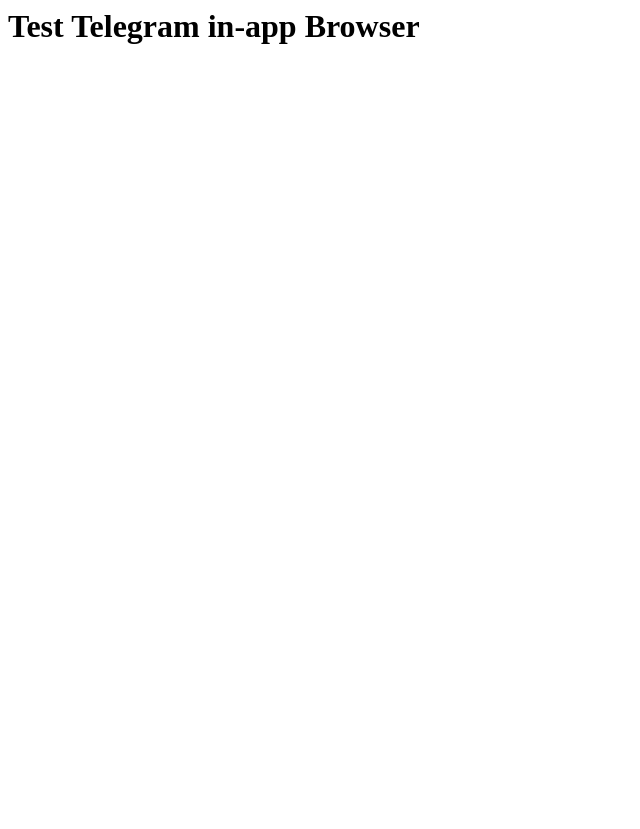
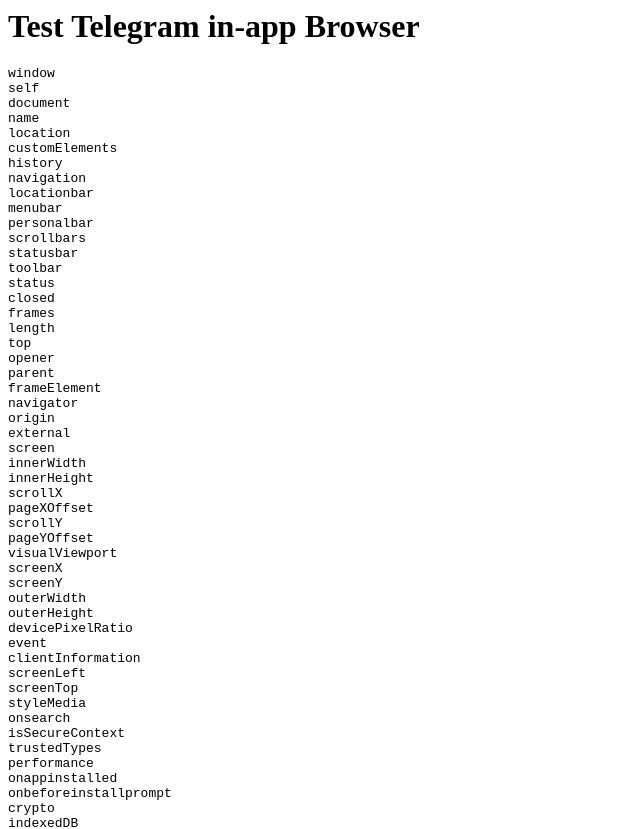
Before and after one commit to 30decspark/test-cloudflare-page, a plain HTML site: page index.html in a window 1280 px wide. Shown: the top 829 px of the page, without its empty margins (0-640 px from the left). Before the commit the page ends 800 px from the top, so only its background shows below. Drawn offline with Linux system fonts and the light colour scheme.

Commit message:
Update index.html

```diff
--- a/index.html
+++ b/index.html
@@ -2,5 +2,7 @@
 <div id="demo"></div>
 
 <script>
-document.getElementById("demo").innerHTML = JSON.stringify(window);
+const keys = Object.keys(window);
+  document.getElementById("demo").innerHTML =
+    `<pre>${keys.join('\n')}</pre>`;
 </script>
```
